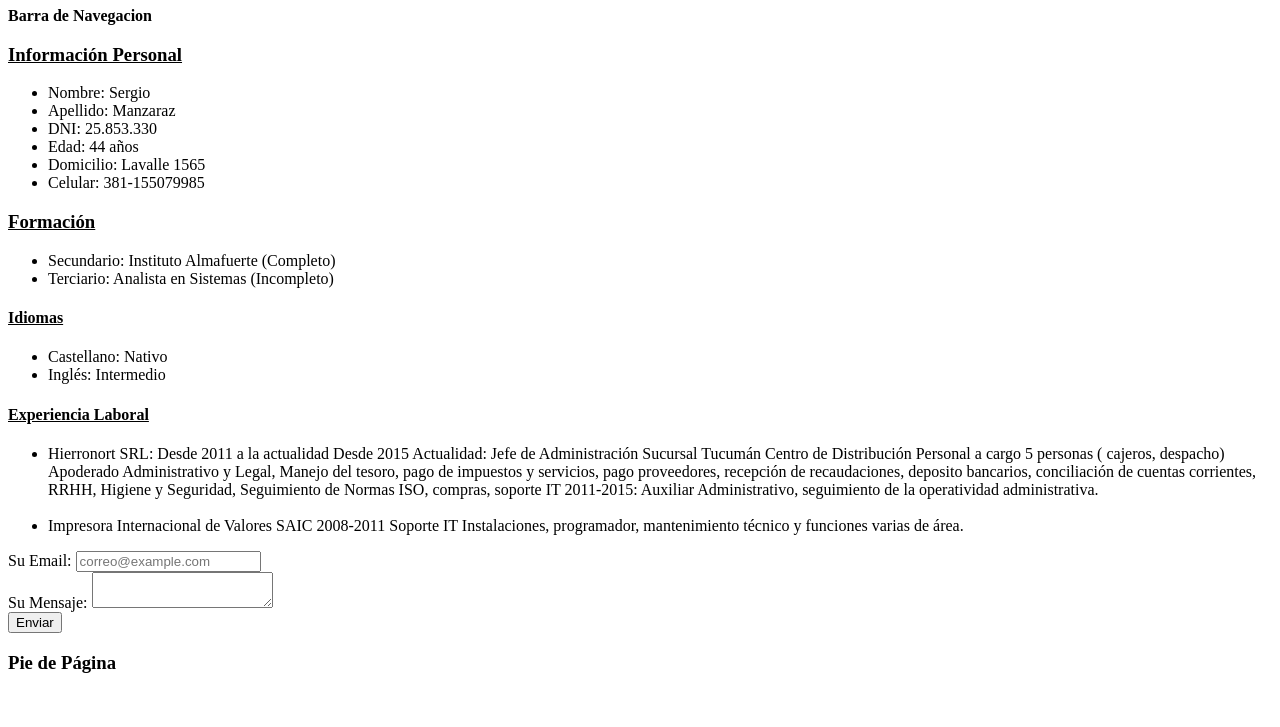
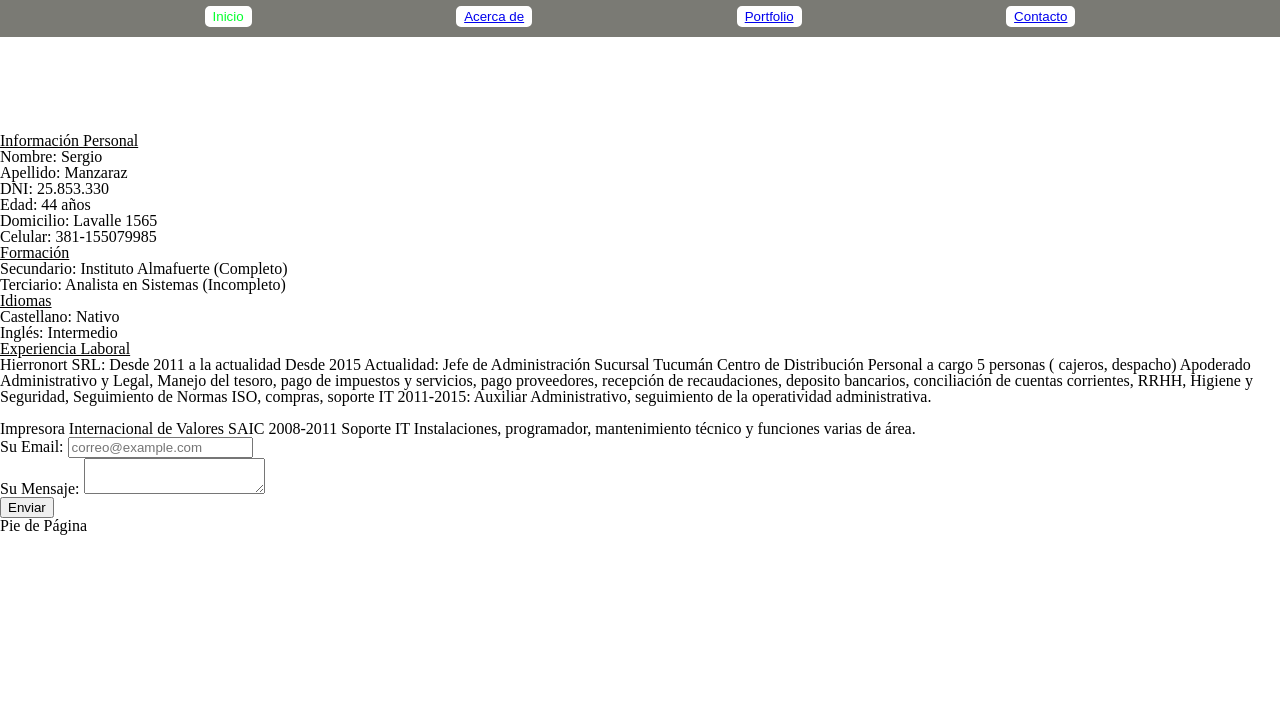
Before and after one commit to admanser/CV, a plain HTML site: page index.html in a window 1280 px wide. Shown: the part 73-800 px from the top of the page. Drawn offline with Linux system fonts and the light colour scheme.

Commit message:
Modificación NAV

```diff
--- a/index.html
+++ b/index.html
@@ -6,7 +6,7 @@
     <meta name="viewport" content="width=device-width, initial-scale=1.0">
     <title>CV Sergio Manzaraz</title>
 
-    <!-- <link rel="stylesheet" href="reset.css"> -->
+    <link rel="stylesheet" href="reset.css">
     <link rel="stylesheet" href="style.css">
 
 
@@ -15,12 +15,28 @@
 
     <!-- Título + Barra de Navegación -->
     <Header>
-        <h1>Curriculum Vitae Sergio Manzaraz</h1>
         <nav>
-            <b>Barra de Navegacion</b>
+            <div class="nav">
+                <button class="btn">Inicio</button>
+            </div>
+            <div>
+                <button class="btn"><a href="about.html">Acerca de</a></button>
+            </div>
+            <div>
+                <button class="btn"><a href="portfolio.html">Portfolio</a></button>
+            </div>
+            <div>
+                <button class="btn"><a href="contact.html">Contacto</a></button>
+            </div>
         </nav>
     </Header>
     <!-- Fin Título + Barra de Navegación -->
+<br>
+<br>
+<br>
+<br>
+<br>
+<br>
 
     <article>
         <!-- Información Personal -->
--- a/style.css
+++ b/style.css
@@ -0,0 +1,28 @@
+body {
+    display: flex;
+    margin: 0px;
+    flex-direction: column;
+}
+
+
+nav {
+    display: flex;
+    flex-direction: row;
+    width: 100%;
+    background-color: rgb(122, 122, 116);
+    height: 100px;
+    align-items: flex-end;
+    justify-content: space-evenly;
+    padding-bottom: 10px;
+    font-size: 20px;
+
+}
+
+.btn {
+
+    background-color: #ffffff;
+    color: rgb(4, 255, 45);
+    border: 2px solid white;
+    border-radius: 5px;
+    cursor: pointer;
+}
```
